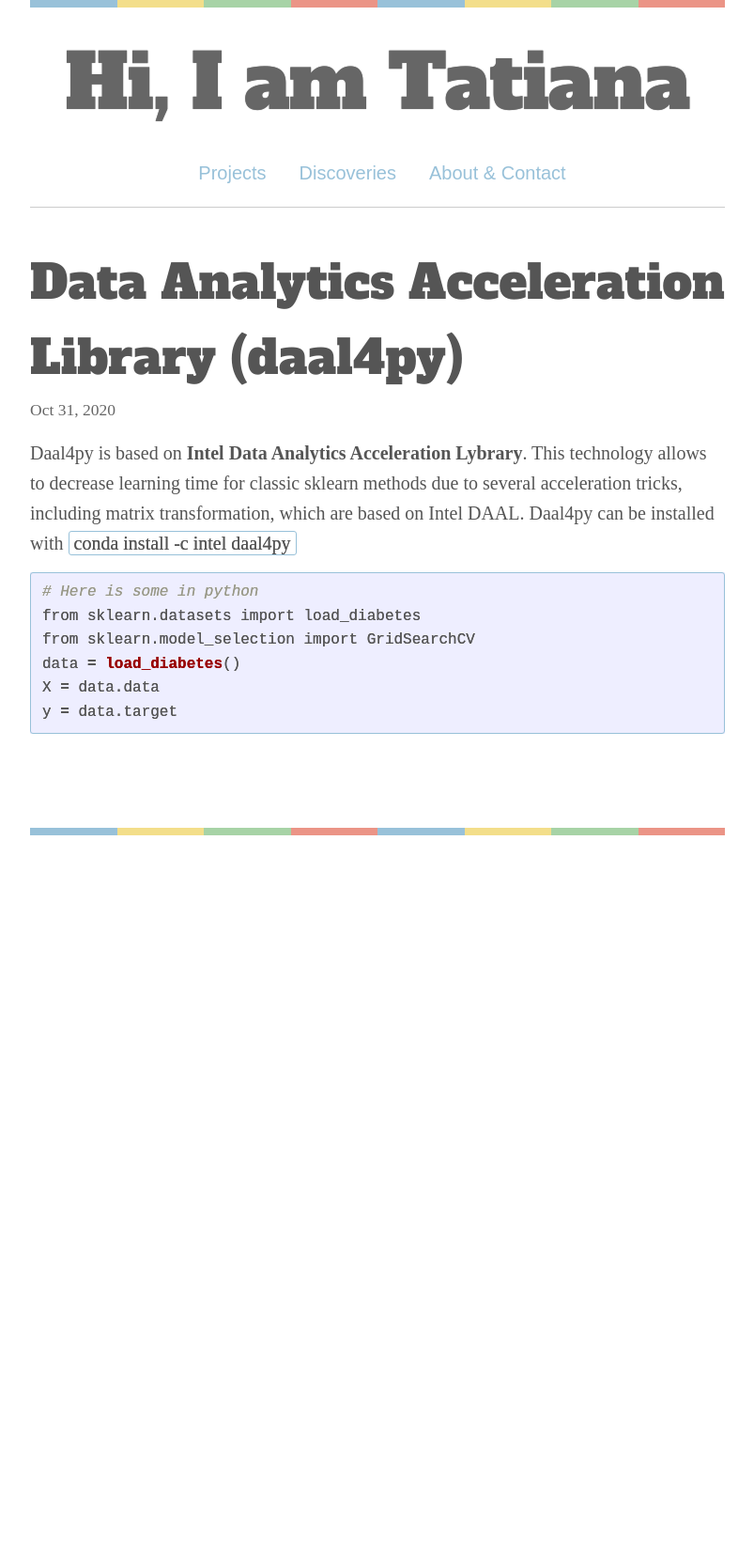
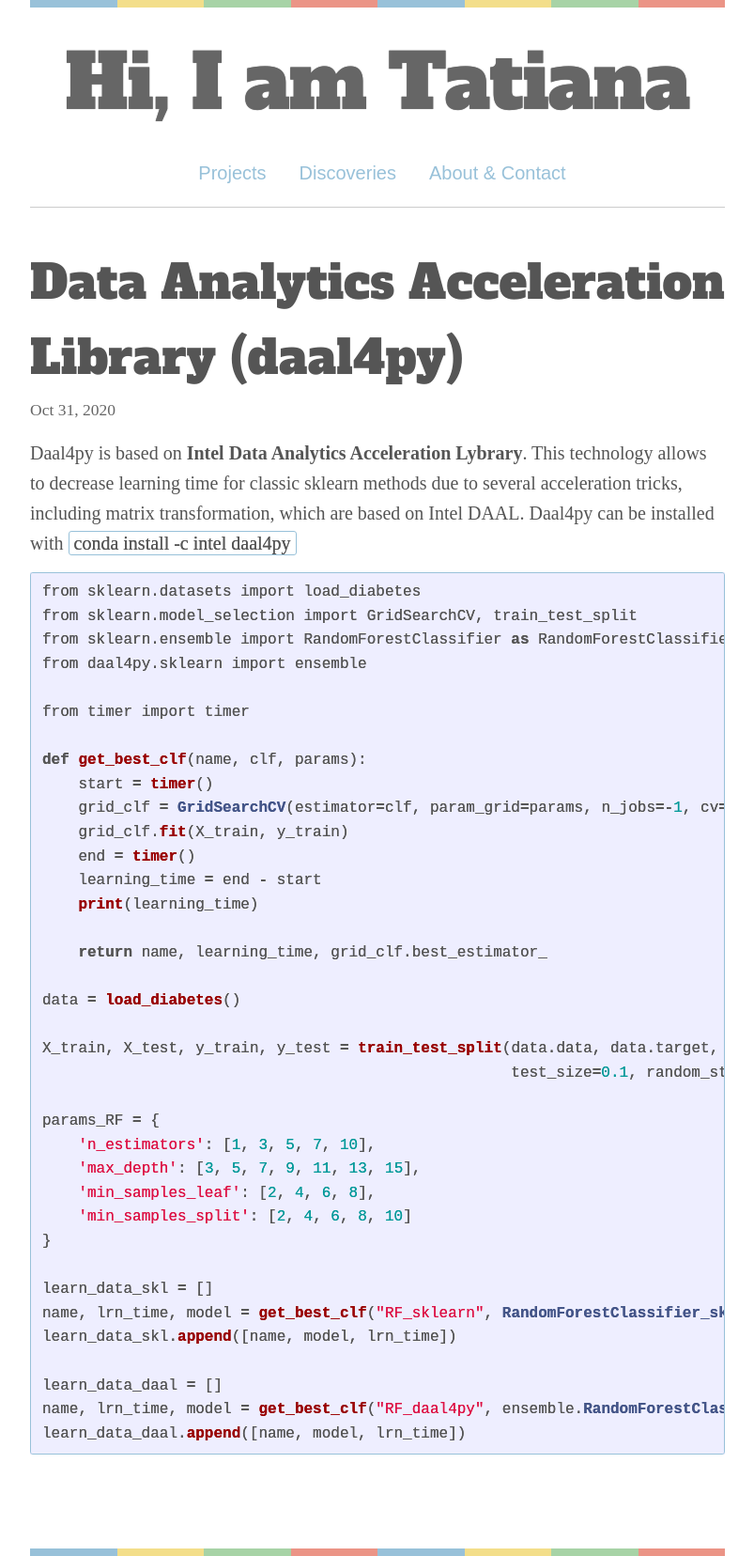
Before and after one commit to tatieliseeva/v-master, a Jekyll site: the page built from _posts/2020-10-31-Data_Analytics_Acceleration_Library(DAAL4PY)_check_out.markdown, in a window 1280 px wide. Shown: the whole page at 94% size, without its empty margins (238-1041 px from the left). Built offline with Jekyll 4.4.1, drawn with Linux system fonts in a browser that asks for light colours; some web fonts are replaced; before the commit the page ends 900 px from its top, so only the background shows below that.

Commit message:
Update 2020-10-31-Data_Analytics_Acceleration_Library(DAAL4PY)_check_out.markdown

````diff
--- a/_posts/2020-10-31-Data_Analytics_Acceleration_Library(DAAL4PY)_check_out.markdown
+++ b/_posts/2020-10-31-Data_Analytics_Acceleration_Library(DAAL4PY)_check_out.markdown
@@ -10,10 +10,40 @@ Daal4py can be installed with `conda install -c intel daal4py`
 
 
 ```python
-# Here is some in python
 from sklearn.datasets import load_diabetes
-from sklearn.model_selection import GridSearchCV
+from sklearn.model_selection import GridSearchCV, train_test_split
+from sklearn.ensemble import RandomForestClassifier as RandomForestClassifier_skl
+from daal4py.sklearn import ensemble
+
+from timer import timer
+
+def get_best_clf(name, clf, params):
+    start = timer()
+    grid_clf = GridSearchCV(estimator=clf, param_grid=params, n_jobs=-1, cv=5)
+    grid_clf.fit(X_train, y_train)
+    end = timer()
+    learning_time = end - start
+    print(learning_time)
+
+    return name, learning_time, grid_clf.best_estimator_
+
 data = load_diabetes()
-X = data.data
-y = data.target
+
+X_train, X_test, y_train, y_test = train_test_split(data.data, data.target,
+                                                    test_size=0.1, random_state=42)
+
+params_RF = {
+    'n_estimators': [1, 3, 5, 7, 10],
+    'max_depth': [3, 5, 7, 9, 11, 13, 15],
+    'min_samples_leaf': [2, 4, 6, 8],
+    'min_samples_split': [2, 4, 6, 8, 10]
+}
+
+learn_data_skl = []
+name, lrn_time, model = get_best_clf("RF_sklearn", RandomForestClassifier_skl(random_state = 42), params_RF)
+learn_data_skl.append([name, model, lrn_time])
+
+learn_data_daal = []
+name, lrn_time, model = get_best_clf("RF_daal4py", ensemble.RandomForestClassifier(random_state = 42), params_RF)
+learn_data_daal.append([name, model, lrn_time])
 ```
````
